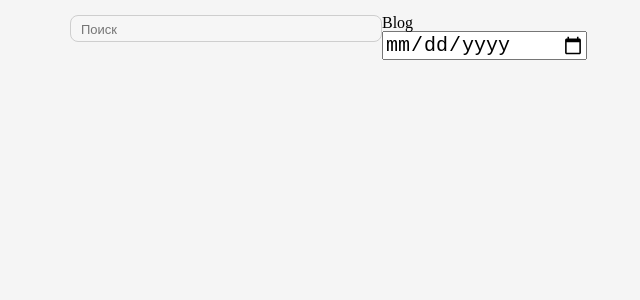
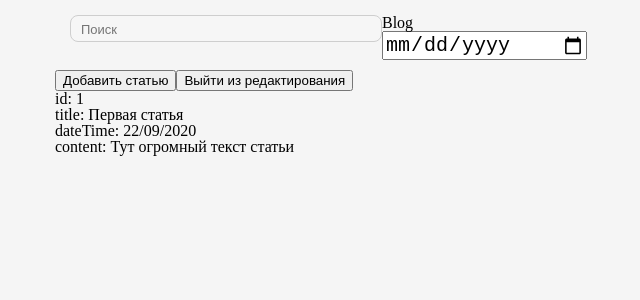
Before and after one commit to GGnk/React-Blog, a React app: page /article/1 in a window 1280 px wide. Shown: the top 300 px of the page, without its empty margins (73-713 px from the left). Built offline with nearby package versions, Linux system fonts and the light colour scheme.

Commit message:
feat: add bar and articles components

```diff
--- a/src/App.tsx
+++ b/src/App.tsx
@@ -2,11 +2,15 @@ import React from "react";
 import "./assets/scss/style.scss";
 
 import {Header} from './components/header'
+import { AdminBar } from "./components/adminBar";
+import { Articles } from "./components/Articles";
 
 export const App = () => {
   return (
     <main>
         <Header/>
+        <AdminBar/>
+        <Articles/>
     </main>
   );
 }
--- /dev/null
+++ b/src/components/Articles/article.tsx
@@ -0,0 +1,13 @@
+import React from "react";
+import { Article } from "../../store/types";
+
+export const ArticleComponent = (props: any) => {
+    return (
+        <div className='article'>
+            id: {props.article.id}<br/>
+            title: {props.article.title}<br/>
+            dateTime: {props.article.dateTime}<br/>
+            content: {props.article.content}<br/>
+        </div>
+    );
+}
--- /dev/null
+++ b/src/components/Articles/articles.scss
@@ -0,0 +1,10 @@
+@import "src/assets/scss/variables";
+$height-header: 40px;
+$width-input-text: 300px;
+$width-date: 200px;
+
+.articles {
+    .article {
+
+    }
+}
--- /dev/null
+++ b/src/components/Articles/articles.tsx
@@ -0,0 +1,17 @@
+import React from "react";
+import { ArticleComponent } from "./article";
+import './articles.scss';
+
+export const Articles = () => {
+    const article = {
+        id: 1,
+        title: 'Первая статья',
+        dateTime: '22/09/2020',
+        content: 'Тут огромный текст статьи'
+    }
+    return (
+        <div className='articles'>
+            <ArticleComponent article={article} />
+        </div>
+    );
+}
--- /dev/null
+++ b/src/components/Articles/index.ts
@@ -0,0 +1 @@
+export {Articles} from './Articles'
--- /dev/null
+++ b/src/components/adminBar/adminBar.scss
@@ -0,0 +1,19 @@
+@import "src/assets/scss/variables";
+$height: 40px;
+
+.adminBar {
+    color: black;
+    width: 100%;
+    padding: 15px;
+    height: $height;
+    .btn {
+        width: max-content;
+        height: $height;
+        &.btn-float-left {
+            float: left;
+        }
+        &.btn-float-right {
+            float: right;
+        }
+    }
+}
--- /dev/null
+++ b/src/components/adminBar/adminBar.tsx
@@ -0,0 +1,11 @@
+import React from "react";
+import './adminBar.scss';
+
+export const AdminBar = () => {
+    return (
+        <div className='adminBar'>
+            <button className='btn btn-float-left'>Добавить статью</button>
+            <button className='btn btn-float-right'>Выйти из редактирования</button>
+        </div>
+    );
+}
--- /dev/null
+++ b/src/components/adminBar/index.ts
@@ -0,0 +1 @@
+export {AdminBar} from './adminBar'
--- a/src/store/types.ts
+++ b/src/store/types.ts
@@ -2,7 +2,7 @@ export type Article = {
     id: string;
     title: string;
     dateTime: string;
-    description: string;
+    content: string;
     img?: string;
     author?: string;
 };
```
